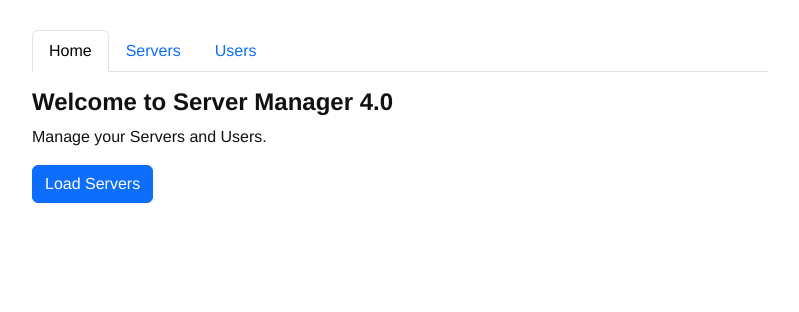
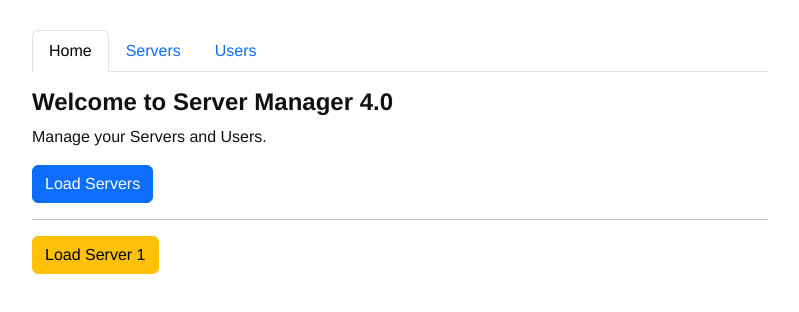
Before and after one commit to shubhenduanupamdutta/routing, an Angular app: page / in a window 1280 px wide. Shown: the top 312 px of the page, without its empty margins (240-1039 px from the left). Built offline with nearby package versions, Linux system fonts and the light colour scheme.

Commit message:
Passing parameters and fragment via routers
Using normal routerLink and Navigate

```diff
--- a/src/app/app.module.ts
+++ b/src/app/app.module.ts
@@ -17,6 +17,7 @@ const appRoutes: Routes = [
   { path: 'users', component: UsersComponent },
   { path: 'users/:id/:name', component: UserComponent },
   { path: 'servers', component: ServersComponent },
+  { path: 'servers/:id/edit', component: EditServerComponent },
 ];
 
 @NgModule({
--- a/src/app/home/home.component.html
+++ b/src/app/home/home.component.html
@@ -4,3 +4,5 @@
 
 <p>Manage your Servers and Users.</p>
 <button class="btn btn-primary" (click)="onLoadServers()">Load Servers</button>
+<hr>
+<button class="btn btn-warning" (click)="onLoadServer(1)">Load Server 1</button>
--- a/src/app/home/home.component.ts
+++ b/src/app/home/home.component.ts
@@ -13,6 +13,14 @@ export class HomeComponent implements OnInit {
 
   onLoadServers() {
     // Business logic
-    this.router.navigate(['/servers'])
+    this.router.navigate(['/servers']);
+  }
+
+  onLoadServer(id: number) {
+    // Business logic
+    this.router.navigate(['/servers', id, 'edit'], {
+      queryParams: { allowEdit: '1' },
+      fragment: 'loading',
+    });
   }
 }
--- a/src/app/servers/edit-server/edit-server.component.html
+++ b/src/app/servers/edit-server/edit-server.component.html
@@ -1,4 +1,4 @@
-<div class="form-group mb-3">
+<div class="form-group my-3">
   <label for="name" class="from-label ms-1 mb-1">Server Name</label>
   <input type="text" id="name" class="form-control" [(ngModel)]="serverName" />
 </div>
@@ -9,6 +9,4 @@
     <option value="offline">Offline</option>
   </select>
 </div>
-<button class="btn btn-primary mb-2" (click)="onUpdateServer()">
-  Update Server
-</button>
+<button class="btn btn-primary mb-2" (click)="onUpdateServer()">Update Server</button>
--- a/src/app/servers/servers.component.html
+++ b/src/app/servers/servers.component.html
@@ -1,7 +1,14 @@
 <div class="row my-3">
   <div class="col-12 col-md-4">
     <div class="list-group">
-      <a href="#" class="list-group-item" *ngFor="let server of servers">
+      <a
+        [routerLink]="['/servers', 5, 'edit']"
+        [queryParams]="{ allowEdit: '1' }"
+        fragment="loading"
+        href="#"
+        class="list-group-item"
+        *ngFor="let server of servers"
+      >
         {{ server.name }}
       </a>
     </div>
```
